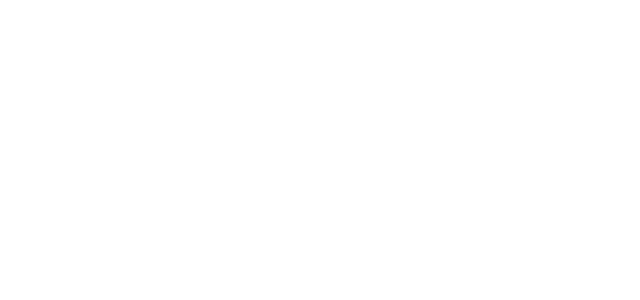
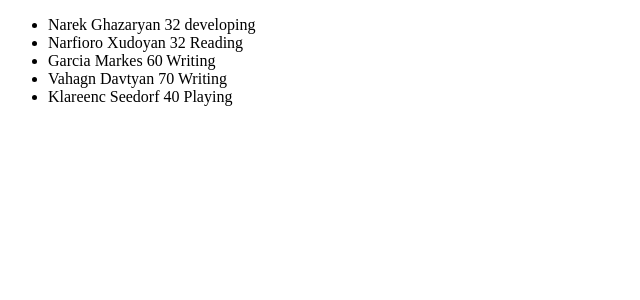
Before and after one commit to NarekGhazaryanjs/toDoListClasses, a React (Create React App) app in the folder todo/: page / in a window 1280 px wide. Shown: the top 300 px of the page, without its empty margins (0-640 px from the left). Built offline with nearby package versions, Linux system fonts and the light colour scheme.

Commit message:
maping and rendering user list to screen dinamicaly

```diff
--- a/todo/src/App.js
+++ b/todo/src/App.js
@@ -1,4 +1,8 @@
 import { Component } from "react";
+import List from "./Components/List/List";
+import Listitem from "./Components/LIstitem/Listitem";
+import Text from "./Components/Text/Text";
+import Wrapper from "./Ui/Wrapper/Wrapper";
 
 class App extends Component {
   constructor(props) {
@@ -18,9 +22,22 @@
 
   render() {
     return (
-      <section>
-
-      </section>
+      <Wrapper>
+         <List>
+           {
+            this.state.userList.map(user => {
+              return (
+                <Listitem key={user.id}>
+                  <Text> {user.name} </Text>
+                  <Text> {user.surname} </Text>
+                  <Text> {user.age} </Text>
+                  <Text> {user.hobby} </Text>
+                </Listitem>
+              )
+            })
+           }
+         </List>
+      </Wrapper>
     )
   }
 }
--- /dev/null
+++ b/todo/src/Components/LIstitem/Listitem.js
@@ -0,0 +1,13 @@
+import { Component } from "react";
+
+class Listitem extends Component {
+    render() {
+        return (
+            <li className={this.props.className}>
+                {this.props.children}
+            </li>
+        )
+    }
+}
+
+export default Listitem
--- /dev/null
+++ b/todo/src/Components/List/List.js
@@ -0,0 +1,13 @@
+import { Component } from "react";
+
+class List extends Component {
+  render() {
+    return (
+        <ul className={this.props.className}>
+           {this.props.children}
+        </ul>
+    )
+  }
+}
+
+export default List
--- /dev/null
+++ b/todo/src/Components/Text/Text.js
@@ -0,0 +1,13 @@
+import { Component } from "react";
+
+class Text extends Component {
+    render() {
+        return (
+            <span className={this.props.className}>
+               {this.props.children}
+            </span>
+        )
+    }
+}
+
+export default Text
--- /dev/null
+++ b/todo/src/Ui/Wrapper/Wrapper.js
@@ -0,0 +1,9 @@
+import { Component } from "react";
+
+class Wrapper extends Component {
+    render() {
+        return this.props.children
+    }
+}
+
+export default Wrapper;
```
Also changed, not shown: todo/src/Ui/Global.module.css (added).
